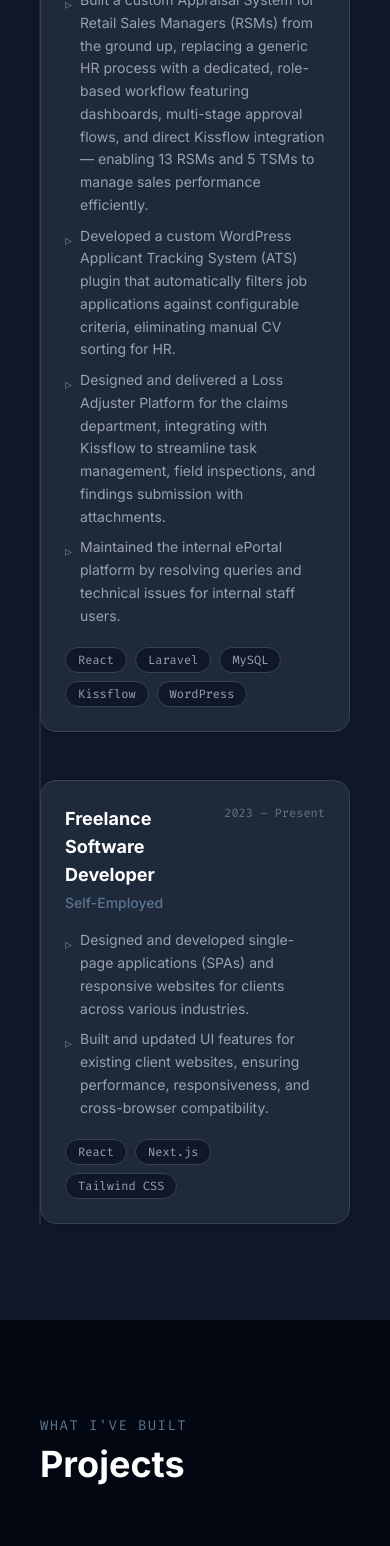
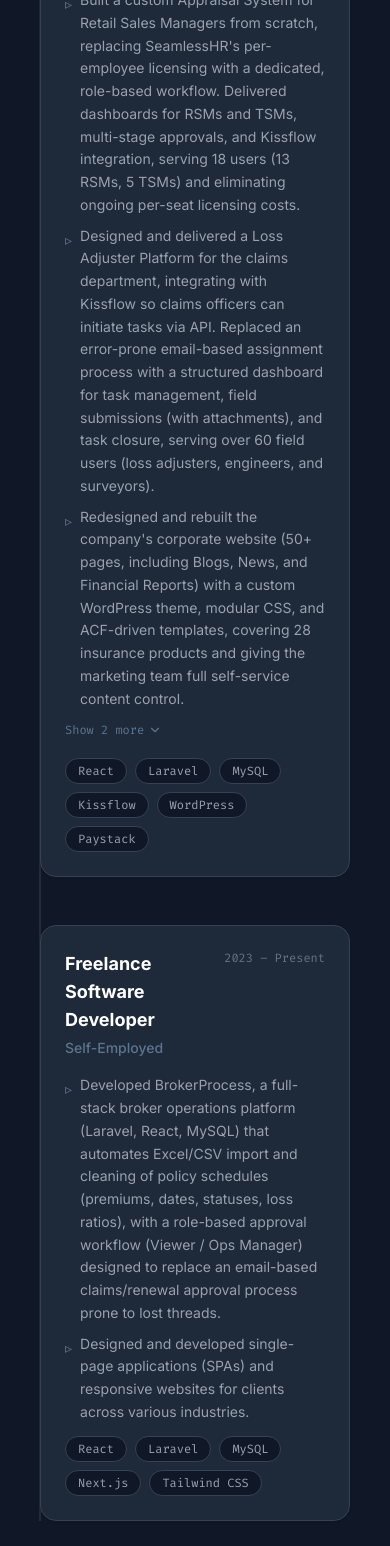
Before and after one commit to calebQWEB/calebdev, a Next.js app: page / in a window 390 px wide. Shown: the part 4210-5756 px from the top of the page. Built offline with nearby package versions, Linux system fonts and the light colour scheme.

Commit message:
Last fix

```diff
--- a/src/components/Experience.tsx
+++ b/src/components/Experience.tsx
@@ -1,20 +1,34 @@
 "use client";
 
+import { useState } from "react";
 import { motion } from "framer-motion";
+import { ChevronDown } from "lucide-react";
 
-const experiences = [
+type Experience = {
+  title: string;
+  company: string;
+  period: string;
+  current: boolean;
+  points: string[];
+  defaultVisible?: number;
+  stack: string[];
+};
+
+const experiences: Experience[] = [
   {
     title: "Software Engineer",
     company: "Rex Insurance",
     period: "Nov 2025 – Present",
     current: true,
     points: [
-      "Built a custom Appraisal System for Retail Sales Managers (RSMs) from the ground up, replacing a generic HR process with a dedicated, role-based workflow featuring dashboards, multi-stage approval flows, and direct Kissflow integration — enabling 13 RSMs and 5 TSMs to manage sales performance efficiently.",
-      "Developed a custom WordPress Applicant Tracking System (ATS) plugin that automatically filters job applications against configurable criteria, eliminating manual CV sorting for HR.",
-      "Designed and delivered a Loss Adjuster Platform for the claims department, integrating with Kissflow to streamline task management, field inspections, and findings submission with attachments.",
-      "Maintained the internal ePortal platform by resolving queries and technical issues for internal staff users.",
+      "Built a custom Appraisal System for Retail Sales Managers from scratch, replacing SeamlessHR's per-employee licensing with a dedicated, role-based workflow. Delivered dashboards for RSMs and TSMs, multi-stage approvals, and Kissflow integration, serving 18 users (13 RSMs, 5 TSMs) and eliminating ongoing per-seat licensing costs.",
+      "Designed and delivered a Loss Adjuster Platform for the claims department, integrating with Kissflow so claims officers can initiate tasks via API. Replaced an error-prone email-based assignment process with a structured dashboard for task management, field submissions (with attachments), and task closure, serving over 60 field users (loss adjusters, engineers, and surveyors).",
+      "Redesigned and rebuilt the company's corporate website (50+ pages, including Blogs, News, and Financial Reports) with a custom WordPress theme, modular CSS, and ACF-driven templates, covering 28 insurance products and giving the marketing team full self-service content control.",
+      "Integrated direct-purchase checkout via Paystack for Motor and all 8 protection product lines; other general products route through the company's self-service portal.",
+      "Developed a custom WordPress Applicant Tracking System (ATS) plugin that automatically filters job applications against configurable criteria, removing the need for HR to sort CVs manually.",
     ],
-    stack: ["React", "Laravel", "MySQL", "Kissflow", "WordPress"],
+    defaultVisible: 3,
+    stack: ["React", "Laravel", "MySQL", "Kissflow", "WordPress", "Paystack"],
   },
   {
     title: "Freelance Software Developer",
@@ -22,12 +36,87 @@ const experiences = [
     period: "2023 – Present",
     current: false,
     points: [
+      "Developed BrokerProcess, a full-stack broker operations platform (Laravel, React, MySQL) that automates Excel/CSV import and cleaning of policy schedules (premiums, dates, statuses, loss ratios), with a role-based approval workflow (Viewer / Ops Manager) designed to replace an email-based claims/renewal approval process prone to lost threads.",
       "Designed and developed single-page applications (SPAs) and responsive websites for clients across various industries.",
-      "Built and updated UI features for existing client websites, ensuring performance, responsiveness, and cross-browser compatibility.",
     ],
-    stack: ["React", "Next.js", "Tailwind CSS"],
+    stack: ["React", "Laravel", "MySQL", "Next.js", "Tailwind CSS"],
   },
 ];
+
+function ExperienceCard({ exp }: { exp: Experience }) {
+  const [expanded, setExpanded] = useState(false);
+  const defaultVisible = exp.defaultVisible ?? exp.points.length;
+  const hasToggle = exp.points.length > defaultVisible;
+  const visiblePoints = expanded ? exp.points : exp.points.slice(0, defaultVisible);
+
+  return (
+      <div className="w-full md:w-1/2 bg-white dark:bg-gray-800 rounded-2xl p-6 border border-gray-100 dark:border-gray-700 shadow-sm hover:shadow-md hover:border-accent-500/30 transition-all duration-200">
+        {/* Header */}
+        <div className="flex items-start justify-between mb-4">
+          <div>
+            <h3 className="text-lg font-bold text-ink dark:text-white">
+              {exp.title}
+            </h3>
+            <p className="text-primary-500 font-medium text-sm mt-1">
+              {exp.company}
+            </p>
+          </div>
+          <div className="flex flex-col items-end gap-2">
+          <span className="text-xs font-mono text-gray-400 dark:text-gray-500 whitespace-nowrap">
+            {exp.period}
+          </span>
+            {exp.current && (
+                <span className="px-2 py-1 text-xs bg-accent-500/10 text-accent-500 rounded-full font-mono">
+              Current
+            </span>
+            )}
+          </div>
+        </div>
+
+        {/* Points */}
+        <ul className="flex flex-col gap-2 mb-3">
+          {visiblePoints.map((point, i) => (
+              <li
+                  key={i}
+                  className="flex items-start gap-2 text-sm text-gray-600 dark:text-gray-400 leading-relaxed"
+              >
+                <span className="text-primary-500 mt-1 shrink-0">▹</span>
+                {point}
+              </li>
+          ))}
+        </ul>
+
+        {/* Show more / less toggle */}
+        {hasToggle && (
+            <button
+                type="button"
+                onClick={() => setExpanded((v) => !v)}
+                className="flex items-center gap-1 text-xs font-mono text-primary-500 hover:text-accent-500 transition-colors duration-200 mb-5"
+            >
+              {expanded ? "Show less" : `Show ${exp.points.length - defaultVisible} more`}
+              <ChevronDown
+                  className={`w-3.5 h-3.5 transition-transform duration-200 ${
+                      expanded ? "rotate-180" : ""
+                  }`}
+              />
+            </button>
+        )}
+        {!hasToggle && <div className="mb-2" />}
+
+        {/* Stack */}
+        <div className="flex flex-wrap gap-2 mt-2">
+          {exp.stack.map((tech) => (
+              <span
+                  key={tech}
+                  className="px-3 py-1 text-xs font-mono bg-gray-50 dark:bg-gray-900 text-gray-600 dark:text-gray-400 rounded-full border border-gray-200 dark:border-gray-700"
+              >
+            {tech}
+          </span>
+          ))}
+        </div>
+      </div>
+  );
+}
 
 export default function Experience() {
   return (
@@ -58,57 +147,7 @@ export default function Experience() {
                           index % 2 === 0 ? "md:flex-row" : "md:flex-row-reverse"
                       }`}
                   >
-                {/* Card */}
-                <div className="w-full md:w-1/2 bg-white dark:bg-gray-800 rounded-2xl p-6 border border-gray-100 dark:border-gray-700 shadow-sm hover:shadow-md hover:border-accent-500/30 transition-all duration-200">
-                  {/* Header */}
-                  <div className="flex items-start justify-between mb-4">
-                    <div>
-                      <h3 className="text-lg font-bold text-ink dark:text-white">
-                        {exp.title}
-                      </h3>
-                      <p className="text-primary-500 font-medium text-sm mt-1">
-                        {exp.company}
-                      </p>
-                    </div>
-                    <div className="flex flex-col items-end gap-2">
-                      <span className="text-xs font-mono text-gray-400 dark:text-gray-500 whitespace-nowrap">
-                        {exp.period}
-                      </span>
-                      {exp.current && (
-                        <span className="px-2 py-1 text-xs bg-accent-500/10 text-accent-500 rounded-full font-mono">
-                          Current
-                        </span>
-                      )}
-                    </div>
-                  </div>
-
-                  {/* Points */}
-                  <ul className="flex flex-col gap-2 mb-5">
-                    {exp.points.map((point, i) => (
-                      <li
-                        key={i}
-                        className="flex items-start gap-2 text-sm text-gray-600 dark:text-gray-400 leading-relaxed"
-                      >
-                        <span className="text-primary-500 mt-1 shrink-0">
-                          ▹
-                        </span>
-                        {point}
-                      </li>
-                    ))}
-                  </ul>
-
-                  {/* Stack */}
-                  <div className="flex flex-wrap gap-2">
-                    {exp.stack.map((tech) => (
-                      <span
-                        key={tech}
-                        className="px-3 py-1 text-xs font-mono bg-gray-50 dark:bg-gray-900 text-gray-600 dark:text-gray-400 rounded-full border border-gray-200 dark:border-gray-700"
-                      >
-                        {tech}
-                      </span>
-                    ))}
-                  </div>
-                </div>
+                    <ExperienceCard exp={exp} />
 
                     {/* Timeline dot */}
                     <div className="hidden md:flex absolute left-1/2 top-6 -translate-x-1/2 w-4 h-4 rounded-full bg-primary-500 border-4 border-white dark:border-gray-900 z-10" />
--- a/src/components/Projects.tsx
+++ b/src/components/Projects.tsx
@@ -1,6 +1,6 @@
 "use client";
 
-import { useState } from "react";
+import { useState, useRef } from "react";
 import { motion, AnimatePresence } from "framer-motion";
 import {
   Computer,
@@ -127,16 +127,48 @@ type ProjectCarouselProps = {
 function ProjectCarousel({ images, projectName, onImageClick }: ProjectCarouselProps) {
   const [current, setCurrent] = useState(0);
   const total = images.length;
+  const touchStartX = useRef<number | null>(null);
+  const isSwipe = useRef(false);
 
   const goTo = (i: number) => setCurrent((i + total) % total);
+
+  const handleTouchStart = (e: React.TouchEvent) => {
+    touchStartX.current = e.touches[0].clientX;
+    isSwipe.current = false;
+  };
+
+  const handleTouchMove = (e: React.TouchEvent) => {
+    if (touchStartX.current === null) return;
+    const diff = e.touches[0].clientX - touchStartX.current;
+    if (Math.abs(diff) > 10) isSwipe.current = true;
+  };
+
+  const handleTouchEnd = (e: React.TouchEvent) => {
+    if (touchStartX.current === null) return;
+    const diff = e.changedTouches[0].clientX - touchStartX.current;
+    if (Math.abs(diff) > 40) {
+      if (diff > 0) {
+        goTo(current - 1);
+      } else {
+        goTo(current + 1);
+      }
+    }
+    touchStartX.current = null;
+  };
 
   return (
       <div className="relative w-full h-56 sm:h-64 rounded-xl overflow-hidden bg-gray-100 dark:bg-gray-800 mb-6 group">
         {/* Slide */}
         <button
             type="button"
-            onClick={() => images[current] && onImageClick(images[current])}
-            className="w-full h-full flex items-center justify-center cursor-zoom-in"
+            onTouchStart={handleTouchStart}
+            onTouchMove={handleTouchMove}
+            onTouchEnd={handleTouchEnd}
+            onClick={() => {
+              if (isSwipe.current) return;
+              if (images[current]) onImageClick(images[current]);
+            }}
+            className="w-full h-full flex items-center justify-center cursor-zoom-in touch-pan-y"
             aria-label={`Preview ${projectName} screenshot ${current + 1}`}
         >
           {images[current] ? (
@@ -144,7 +176,7 @@ function ProjectCarousel({ images, projectName, onImageClick }: ProjectCarouselP
               <img
                   src={images[current]}
                   alt={`${projectName} screenshot ${current + 1}`}
-                  className="w-full h-full object-cover"
+                  className="w-full h-full object-cover pointer-events-none"
               />
           ) : (
               <div className="flex flex-col items-center gap-2 text-gray-400 dark:text-gray-600">
```
Lines whose indentation alone changed are shown as unchanged.
